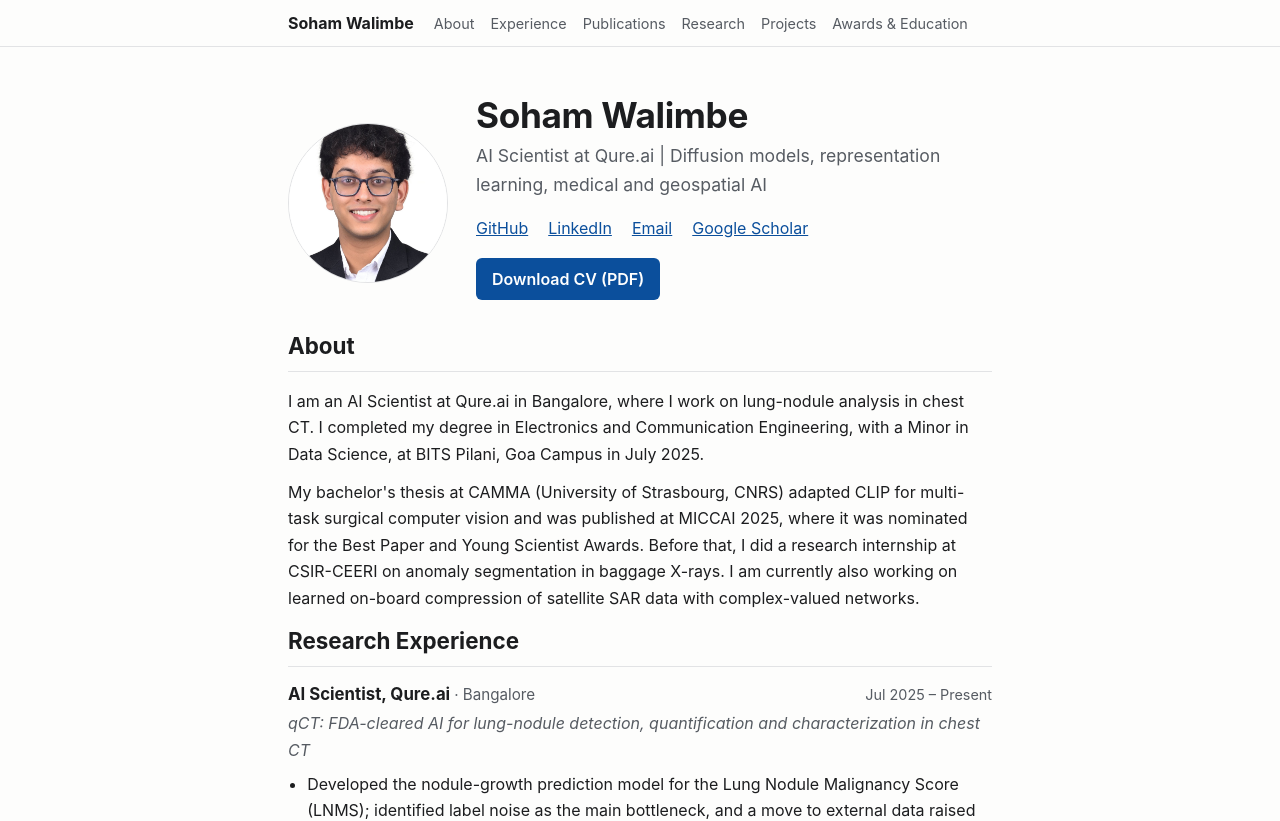
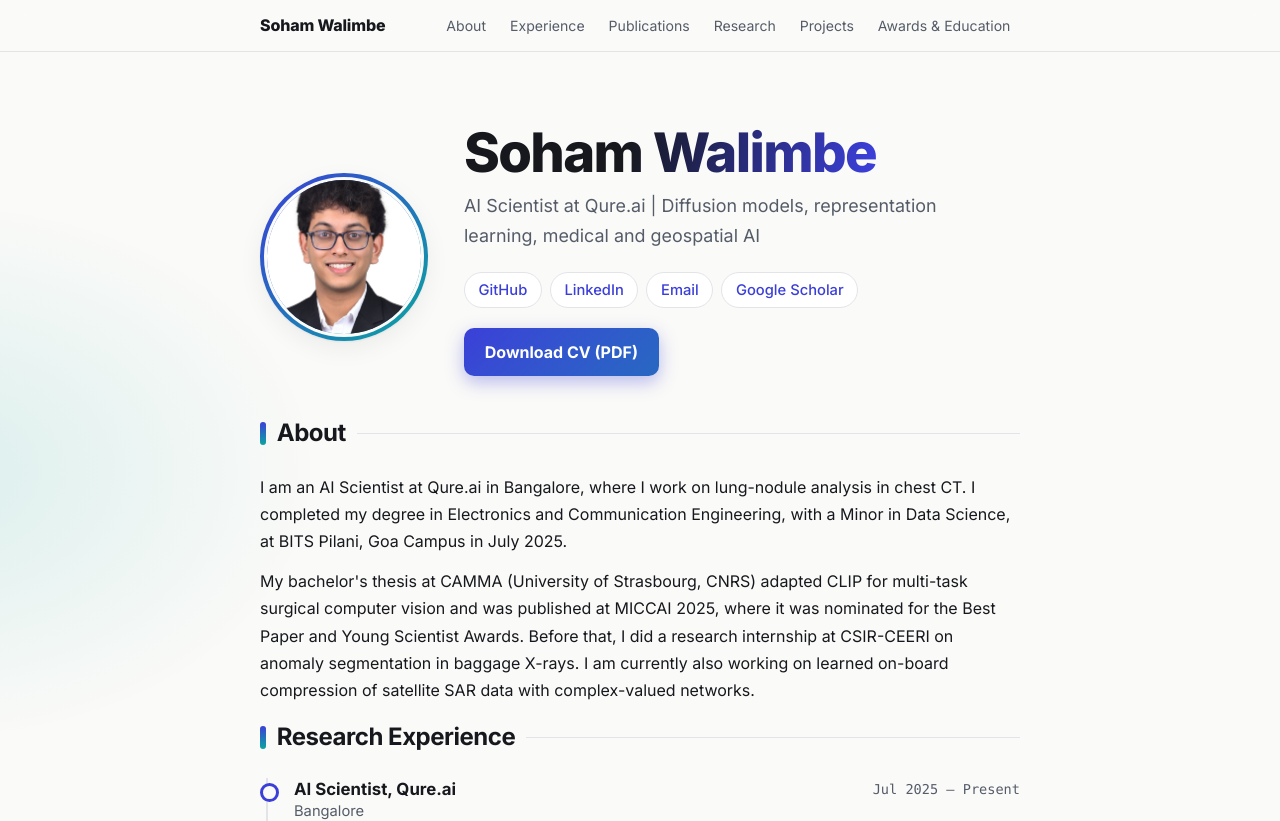
Before and after one commit to sohamwalimbe15/sohamwalimbe15.github.io, a plain HTML site: page index.html in a window 1280 px wide. Shown: the top 821 px of the page. Drawn offline with Linux system fonts and the light colour scheme.

Commit message:
Restyle site

```diff
--- a/index.html
+++ b/index.html
@@ -6,6 +6,9 @@
   <title>Soham Walimbe</title>
   <meta name="description" content="Soham Walimbe, AI Scientist at Qure.ai. Diffusion models, representation learning, medical and geospatial AI.">
   <meta name="color-scheme" content="light dark">
+  <link rel="preconnect" href="https://fonts.googleapis.com">
+  <link rel="preconnect" href="https://fonts.gstatic.com" crossorigin>
+  <link rel="stylesheet" href="https://fonts.googleapis.com/css2?family=Inter:wght@400;500;600;700;800&display=swap">
   <link rel="stylesheet" href="style.css">
 </head>
 <body>
--- a/script.js
+++ b/script.js
@@ -3,3 +3,23 @@ document.querySelectorAll('a[data-todo]').forEach((a) => {
   a.title = 'Link not added yet';
   a.addEventListener('click', (e) => e.preventDefault());
 });
+
+// Fade sections in on scroll and highlight the current nav link.
+if ('IntersectionObserver' in window) {
+  const items = document.querySelectorAll('main section:not(.hero), .card, .pubs li');
+  const show = new IntersectionObserver((entries) => {
+    entries.forEach((e) => {
+      if (e.isIntersecting) { e.target.classList.add('in'); show.unobserve(e.target); }
+    });
+  }, { rootMargin: '0px 0px -8% 0px' });
+  items.forEach((el) => { el.classList.add('reveal'); show.observe(el); });
+
+  const links = [...document.querySelectorAll('.site-header ul a')];
+  const spy = new IntersectionObserver((entries) => {
+    entries.forEach((e) => {
+      if (!e.isIntersecting) return;
+      links.forEach((a) => a.classList.toggle('active', a.getAttribute('href') === '#' + e.target.id));
+    });
+  }, { rootMargin: '-30% 0px -60% 0px' });
+  document.querySelectorAll('main section[id], main div[id="more"]').forEach((s) => spy.observe(s));
+}
--- a/style.css
+++ b/style.css
@@ -1,114 +1,154 @@
 :root {
-  --bg: #fdfdfc;
-  --fg: #1c1d1f;
-  --muted: #565b62;
-  --line: #e2e3e5;
-  --card: #f5f5f3;
-  --accent: #0b4f9c;
+  --bg: #fafaf8;
+  --fg: #16181d;
+  --muted: #555c68;
+  --line: #e3e4e8;
+  --card: #ffffff;
+  --accent: #3b3fd8;
+  --accent2: #0aa5a0;
   --accent-fg: #fff;
+  --glow1: rgba(59, 63, 216, .14);
+  --glow2: rgba(10, 165, 160, .13);
+  --shadow: 0 1px 2px rgba(20, 24, 40, .06), 0 8px 24px rgba(20, 24, 40, .06);
   --award: #7a4a00;
-  --award-bg: #fff3d6;
-  --font: -apple-system, BlinkMacSystemFont, "Segoe UI", Roboto, "Helvetica Neue", Arial, sans-serif;
+  --award-bg: #fff1cf;
+  --font: "Inter", -apple-system, BlinkMacSystemFont, "Segoe UI", Roboto, "Helvetica Neue", Arial, sans-serif;
+  --mono: ui-monospace, SFMono-Regular, Menlo, Consolas, monospace;
 }
 @media (prefers-color-scheme: dark) {
   :root {
-    --bg: #131416;
-    --fg: #e8e9ea;
-    --muted: #a3a8af;
-    --line: #2d3035;
-    --card: #1b1d20;
-    --accent: #7db3f5;
-    --accent-fg: #0d1520;
+    --bg: #0e0f13;
+    --fg: #ececf0;
+    --muted: #a0a6b2;
+    --line: #272a33;
+    --card: #16181e;
+    --accent: #8f94ff;
+    --accent2: #3ed8d1;
+    --accent-fg: #0b0c14;
+    --glow1: rgba(143, 148, 255, .16);
+    --glow2: rgba(62, 216, 209, .10);
+    --shadow: 0 1px 2px rgba(0, 0, 0, .4), 0 8px 24px rgba(0, 0, 0, .35);
     --award: #f3cf86;
     --award-bg: #3a2c0f;
   }
 }
 
 * { box-sizing: border-box; }
-html { scroll-behavior: smooth; scroll-padding-top: 4rem; }
+html { scroll-behavior: smooth; scroll-padding-top: 4.5rem; }
 body {
   margin: 0;
-  background: var(--bg);
   color: var(--fg);
-  font: 1rem/1.65 var(--font);
+  font: 1rem/1.7 var(--font);
   -webkit-text-size-adjust: 100%;
+  background:
+    radial-gradient(40rem 26rem at 90% -5%, var(--glow1), transparent 70%),
+    radial-gradient(34rem 24rem at -5% 8%, var(--glow2), transparent 70%),
+    var(--bg);
+  background-repeat: no-repeat;
 }
-a { color: var(--accent); }
+a { color: var(--accent); text-underline-offset: 3px; }
 a:hover { text-decoration-thickness: 2px; }
-:focus-visible { outline: 3px solid var(--accent); outline-offset: 2px; border-radius: 2px; }
+:focus-visible { outline: 3px solid var(--accent); outline-offset: 2px; border-radius: 3px; }
+::selection { background: var(--accent); color: var(--accent-fg); }
 
-.wrap { max-width: 46rem; margin: 0 auto; padding: 0 1rem; }
+.wrap { max-width: 50rem; margin: 0 auto; padding: 0 1.25rem; }
 .skip { position: absolute; left: -999px; }
 .skip:focus { left: 1rem; top: 1rem; background: var(--bg); padding: .5rem; z-index: 10; }
 
 /* Header */
-.site-header { position: sticky; top: 0; z-index: 5; background: var(--bg); border-bottom: 1px solid var(--line); }
-.site-header nav { max-width: 46rem; margin: 0 auto; padding: .6rem 1rem; display: flex; flex-wrap: wrap; gap: .25rem 1.25rem; align-items: baseline; }
-.site-header ul { display: flex; flex-wrap: wrap; gap: .1rem 1rem; list-style: none; margin: 0; padding: 0; font-size: .9rem; }
-.site-header a { text-decoration: none; color: var(--muted); }
-.site-header a:hover { color: var(--accent); }
-.brand { font-weight: 700; color: var(--fg) !important; }
+.site-header { position: sticky; top: 0; z-index: 5; backdrop-filter: blur(12px); -webkit-backdrop-filter: blur(12px); background: color-mix(in srgb, var(--bg) 78%, transparent); border-bottom: 1px solid var(--line); }
+.site-header nav { max-width: 50rem; margin: 0 auto; padding: .7rem 1.25rem; display: flex; flex-wrap: wrap; gap: .25rem 1.5rem; align-items: baseline; justify-content: space-between; }
+.site-header ul { display: flex; flex-wrap: wrap; gap: .1rem .3rem; list-style: none; margin: 0; padding: 0; font-size: .88rem; }
+.site-header ul a { display: block; padding: .15rem .6rem; border-radius: 999px; text-decoration: none; color: var(--muted); transition: background .2s, color .2s; }
+.site-header ul a:hover { color: var(--fg); background: var(--line); }
+.site-header ul a.active { color: var(--accent); background: color-mix(in srgb, var(--accent) 12%, transparent); font-weight: 600; }
+.brand { font-weight: 800; letter-spacing: -.01em; text-decoration: none; color: var(--fg); }
 
 /* Hero */
-.hero { display: flex; gap: 1.75rem; align-items: center; padding-top: 3rem; padding-bottom: 1rem; }
-.hero h1 { font-size: 2.2rem; line-height: 1.15; margin: 0 0 .4rem; letter-spacing: -.01em; }
-.tagline { color: var(--muted); font-size: 1.1rem; margin: 0 0 1rem; }
-.photo { margin: 0; flex: none; }
-.photo img { display: block; width: 10rem; height: 10rem; object-fit: cover; border-radius: 50%; border: 1px solid var(--line); }
-.links { list-style: none; display: flex; flex-wrap: wrap; gap: .25rem 1.25rem; padding: 0; margin: 0 0 1rem; }
-.button { display: inline-block; padding: .5rem 1rem; background: var(--accent); color: var(--accent-fg); border-radius: 6px; text-decoration: none; font-weight: 600; }
-.button:hover { opacity: .9; }
+.hero { display: flex; gap: 2.25rem; align-items: center; padding-top: 4.5rem; padding-bottom: 1.5rem; }
+.hero h1 {
+  font-size: clamp(2.3rem, 6vw, 3.4rem); line-height: 1.05; margin: 0 0 .6rem; letter-spacing: -.03em; font-weight: 800;
+  background: linear-gradient(100deg, var(--fg) 30%, var(--accent) 75%, var(--accent2));
+  -webkit-background-clip: text; background-clip: text; color: transparent;
+}
+.tagline { color: var(--muted); font-size: 1.12rem; margin: 0 0 1.25rem; max-width: 34rem; }
+.photo { margin: 0; flex: none; padding: 4px; border-radius: 50%; background: linear-gradient(135deg, var(--accent), var(--accent2)); box-shadow: var(--shadow); }
+.photo img { display: block; width: 10rem; height: 10rem; object-fit: cover; border-radius: 50%; border: 3px solid var(--bg); }
+.links { list-style: none; display: flex; flex-wrap: wrap; gap: .5rem; padding: 0; margin: 0 0 1.25rem; }
+.links a { display: inline-block; padding: .3rem .85rem; border: 1px solid var(--line); border-radius: 999px; background: var(--card); text-decoration: none; font-size: .92rem; font-weight: 500; transition: transform .15s, border-color .15s; }
+.links a:hover { border-color: var(--accent); transform: translateY(-2px); }
+.button { display: inline-block; padding: .65rem 1.3rem; background: linear-gradient(135deg, var(--accent), color-mix(in srgb, var(--accent) 60%, var(--accent2))); color: var(--accent-fg); border-radius: 10px; text-decoration: none; font-weight: 700; box-shadow: 0 6px 18px color-mix(in srgb, var(--accent) 35%, transparent); transition: transform .15s, box-shadow .15s; }
+.button:hover { transform: translateY(-2px); box-shadow: 0 10px 24px color-mix(in srgb, var(--accent) 45%, transparent); }
 
 /* Sections */
-section, .wrap > section { margin-top: 2.5rem; }
-h2 { font-size: 1.4rem; margin: 0 0 1rem; padding-bottom: .35rem; border-bottom: 1px solid var(--line); }
+section, .wrap > section { margin-top: 3.5rem; }
+h2 { font-size: 1.5rem; letter-spacing: -.02em; margin: 0 0 1.25rem; display: flex; align-items: center; gap: .7rem; }
+h2::before { content: ""; width: .35rem; height: 1.4rem; border-radius: 3px; background: linear-gradient(var(--accent), var(--accent2)); }
+h2::after { content: ""; flex: 1; height: 1px; background: var(--line); }
 h3 { font-size: 1.05rem; margin: 0; line-height: 1.4; }
-p { margin: 0 0 .75rem; }
-.loc { font-weight: 400; color: var(--muted); font-size: .95rem; }
-.loc::before { content: "· "; }
-.date { color: var(--muted); font-size: .9rem; margin: 0; }
+p { margin: 0 0 .8rem; }
+.loc { font-weight: 400; color: var(--muted); font-size: .92rem; display: block; }
+.date { color: var(--muted); font-size: .85rem; font-family: var(--mono); margin: 0; }
 .sub { color: var(--muted); font-style: italic; margin-bottom: .5rem; }
 
-.entry { margin-bottom: 1.75rem; }
-.entry header { display: flex; flex-wrap: wrap; justify-content: space-between; gap: .1rem 1rem; margin-bottom: .25rem; }
+/* Experience timeline */
+#experience .entry { position: relative; padding-left: 1.6rem; border-left: 2px solid var(--line); margin: 0 0 0 .4rem; padding-bottom: 1.75rem; }
+#experience .entry:last-child { padding-bottom: 0; }
+#experience .entry::before { content: ""; position: absolute; left: -.5rem; top: .35rem; width: .8rem; height: .8rem; border-radius: 50%; background: var(--bg); border: 3px solid var(--accent); }
+.entry header { display: flex; flex-wrap: wrap; justify-content: space-between; gap: .1rem 1rem; margin-bottom: .3rem; }
 .entry ul, .plain { padding-left: 1.2rem; margin: .25rem 0 0; }
-.entry li, .plain li { margin-bottom: .4rem; }
+.entry li, .plain li { margin-bottom: .45rem; }
+.entry li::marker, .plain li::marker { color: var(--accent); }
+#more section { margin-top: 3rem; }
+#more .entry { margin-bottom: 0; }
 .plain.dated { list-style: none; padding: 0; }
-.plain.dated li { display: flex; justify-content: space-between; gap: 1rem; flex-wrap: wrap; margin-bottom: .2rem; }
+.plain.dated li { display: flex; justify-content: space-between; gap: 1rem; flex-wrap: wrap; margin: 0; padding: .35rem 0; border-bottom: 1px dashed var(--line); }
 
 /* Publications */
 .pubs { list-style: none; counter-reset: pub; padding: 0; margin: 0; }
-.pubs li { counter-increment: pub; position: relative; padding-left: 2.4rem; margin-bottom: 1.25rem; }
-.pubs li::before { content: "[" counter(pub) "]"; position: absolute; left: 0; color: var(--muted); }
-.pubs p { margin-bottom: .35rem; }
+.pubs li { counter-increment: pub; position: relative; padding: 1rem 1.1rem 1rem 3.2rem; margin-bottom: 1rem; background: var(--card); border: 1px solid var(--line); border-radius: 12px; box-shadow: var(--shadow); }
+.pubs li::before { content: counter(pub); position: absolute; left: 1rem; top: 1rem; width: 1.6rem; height: 1.6rem; display: grid; place-items: center; border-radius: 50%; background: color-mix(in srgb, var(--accent) 14%, transparent); color: var(--accent); font: 700 .8rem var(--mono); }
+.pubs p { margin-bottom: .45rem; }
+.pubs p:last-child { margin-bottom: 0; }
 .pub-meta { display: flex; gap: .75rem; align-items: center; flex-wrap: wrap; font-size: .95rem; }
-.tag { font-size: .75rem; font-weight: 700; text-transform: uppercase; letter-spacing: .04em; padding: .1rem .5rem; border: 1px solid currentColor; border-radius: 4px; }
+.tag { font-size: .7rem; font-weight: 700; text-transform: uppercase; letter-spacing: .06em; padding: .1rem .55rem; border: 1px solid currentColor; border-radius: 999px; }
 .tag-pub { color: #0f6a2f; }
 .tag-pre { color: #6a3fa0; }
 .tag-prep { color: var(--muted); }
 @media (prefers-color-scheme: dark) { .tag-pub { color: #6fd491; } .tag-pre { color: #c4a4ef; } }
-.award { display: inline-block; background: var(--award-bg); color: var(--award); font-weight: 600; font-size: .9rem; padding: .15rem .6rem; border-radius: 4px; margin: 0; }
+.award { display: inline-block; background: var(--award-bg); color: var(--award); font-weight: 600; font-size: .88rem; padding: .2rem .7rem; border-radius: 6px; }
 .award::before { content: "\2605  "; }
 
 /* Cards */
-.cards { display: grid; gap: 1rem; grid-template-columns: repeat(auto-fill, minmax(18rem, 1fr)); }
-.card { background: var(--card); border: 1px solid var(--line); border-radius: 8px; padding: 1rem; display: flex; flex-direction: column; }
-.card h3 { margin-bottom: .25rem; }
-.card .date { margin-bottom: .5rem; }
-.card p { font-size: .95rem; }
-.card .key { margin-top: auto; padding-top: .25rem; }
-.card p:last-child { margin: .5rem 0 0; }
-.tags { list-style: none; display: flex; flex-wrap: wrap; gap: .3rem; padding: 0; margin: .25rem 0 0; }
-.tags li { font-size: .78rem; color: var(--muted); border: 1px solid var(--line); background: var(--bg); padding: .05rem .5rem; border-radius: 999px; }
+.cards { display: grid; gap: 1.1rem; grid-template-columns: repeat(auto-fill, minmax(19rem, 1fr)); }
+.card { background: var(--card); border: 1px solid var(--line); border-radius: 14px; padding: 1.15rem 1.2rem; display: flex; flex-direction: column; box-shadow: var(--shadow); position: relative; overflow: hidden; transition: transform .2s, border-color .2s; }
+.card::before { content: ""; position: absolute; inset: 0 0 auto 0; height: 3px; background: linear-gradient(90deg, var(--accent), var(--accent2)); opacity: .85; }
+.card:hover { transform: translateY(-4px); border-color: color-mix(in srgb, var(--accent) 55%, var(--line)); }
+.card h3 { margin-bottom: .3rem; }
+.card .date { margin-bottom: .6rem; }
+.card p { font-size: .94rem; }
+.card .key { margin-top: auto; padding: .45rem .7rem; border-left: 3px solid var(--accent2); background: color-mix(in srgb, var(--accent2) 9%, transparent); border-radius: 0 6px 6px 0; }
+.card p:last-child { margin: .6rem 0 0; font-weight: 600; font-size: .9rem; }
+.tags { list-style: none; display: flex; flex-wrap: wrap; gap: .35rem; padding: 0; margin: .4rem 0 0; }
+.tags li { font-size: .76rem; font-family: var(--mono); color: var(--muted); border: 1px solid var(--line); padding: .05rem .55rem; border-radius: 6px; }
 
 /* Footer */
-.site-footer { margin-top: 4rem; border-top: 1px solid var(--line); padding: 1.5rem 0; color: var(--muted); font-size: .9rem; }
+.site-footer { margin-top: 5rem; border-top: 1px solid var(--line); padding: 2rem 0; color: var(--muted); font-size: .9rem; text-align: center; }
 .site-footer p { margin: 0 0 .25rem; }
 
-@media (max-width: 34rem) {
-  .hero { flex-direction: column-reverse; align-items: flex-start; padding-top: 2rem; }
-  .hero h1 { font-size: 1.8rem; }
+/* Scroll reveal (class added by script.js, so no-JS shows everything) */
+.reveal { opacity: 0; transform: translateY(14px); transition: opacity .5s ease, transform .5s ease; }
+.reveal.in { opacity: 1; transform: none; }
+
+@media (max-width: 36rem) {
+  .hero { flex-direction: column-reverse; align-items: flex-start; padding-top: 2.5rem; }
   .photo img { width: 7rem; height: 7rem; }
   .cards { grid-template-columns: 1fr; }
+  .site-header nav { justify-content: flex-start; }
+  .pubs li { padding-left: 1.1rem; padding-top: 3rem; }
 }
-@media (prefers-reduced-motion: reduce) { html { scroll-behavior: auto; } }
+@media (prefers-reduced-motion: reduce) {
+  html { scroll-behavior: auto; }
+  *, .reveal { transition: none !important; }
+  .reveal { opacity: 1; transform: none; }
+}
```
Also changed, not shown: 3 other files.
